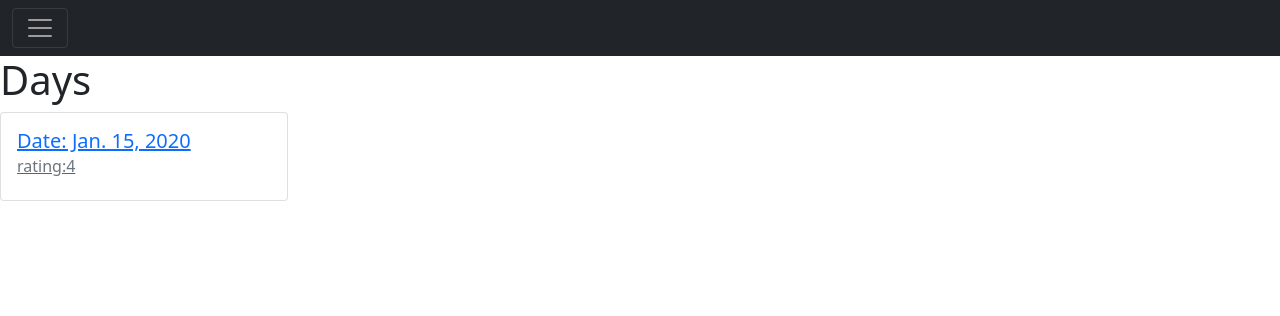
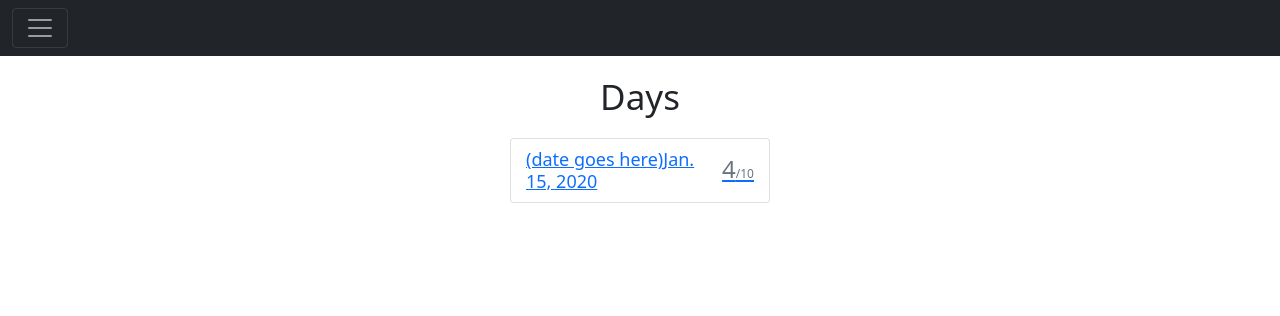
Before and after one commit to kkinge79/daybyday, a Django app: template main_app/templates/days/index.html in a window 1280 px wide. Shown: the top 316 px of the page. Run offline with Django 3.2, Linux system fonts and the light colour scheme; the template is opened without the code that fills it: values that come from a table or form of the project are taken from there, others are empty; tables that the repository leaves empty hold one stand-in row (values such as "Sample post").

Commit message:
css styling to all days/inde page

```diff
--- /dev/null
+++ b/main_app/static/css/index.css
@@ -0,0 +1,56 @@
+.title {
+  display: flex;
+  align-items: center;
+  justify-content: center;
+  text-align: center;
+  margin: 20px;
+  font-size: 35px;
+}
+
+section.card-container {
+  display: flex;
+  flex-flow: row wrap;
+  align-items:flex-start;
+}
+
+div.card-body {
+  display: flex;
+  flex-direction: row;
+  justify-content: space-between;
+
+
+}
+
+h6.card-subtitle.mb-2.text-muted {
+  font-size: 24px;
+  margin: auto;
+
+}
+
+div.card {
+  margin: auto;
+  margin-bottom: 22px;
+  width: 260px !important;
+}
+
+div.card-body {
+  padding: 10px 15px;
+}
+
+
+h5.card-title {
+  font-size: 18px;
+  margin: auto;
+}
+
+#outoften {
+font-size: 12px;
+}
+
+@media only screen and(max-width: 375px){
+div.card {
+  justify-content: center;
+  margin: auto;
+  text-align: center;
+  }
+}
--- a/main_app/templates/days/index.html
+++ b/main_app/templates/days/index.html
@@ -2,27 +2,27 @@
 {% load static %}
 
 {% block head %}
-<link rel="stylesheet" type="text/css" href="{% static 'css/day-index.css' %}"/>
+  <link rel="stylesheet" type="text/css" href="{% static 'css/index.css' %}">
 {% endblock %}
 
 
 {% block content %}
 <section class="page-header">
-  <h1>Days</h1>
+  <h1 class="title">Days</h1>
 </section>
 
 <section class="card-container">
-  {% for day in days %}
-{% for dating in day.dating_set.all %}
+{% for day in days %}
+{% comment %} {% for dating in day.dating_set.all %} {% endcomment %}
   <a href="{% url 'days_detail' day.id %}">
     <div class="card" style="width: 18rem;">
   <div class="card-body">
-    <h5 class="card-title">Date: {{dating.date}}</h5>
-    <h6 class="card-subtitle mb-2 text-muted">rating:{{day.rating}}</h6>
+    <h5 class="card-title">(date goes here){{dating.date}}</h5>
+    <h6 class="card-subtitle mb-2 text-muted">{{day.rating}}<span id="outoften">/10</span></h6>
   </div>
   </a>
 </div>
   {% endfor %}
-  {% endfor %}
+  {% comment %} {% endfor %} {% endcomment %}
 </section>
 {% endblock %}
```
Also changed, not shown: main_app/static/css/day-index.css (deleted).
